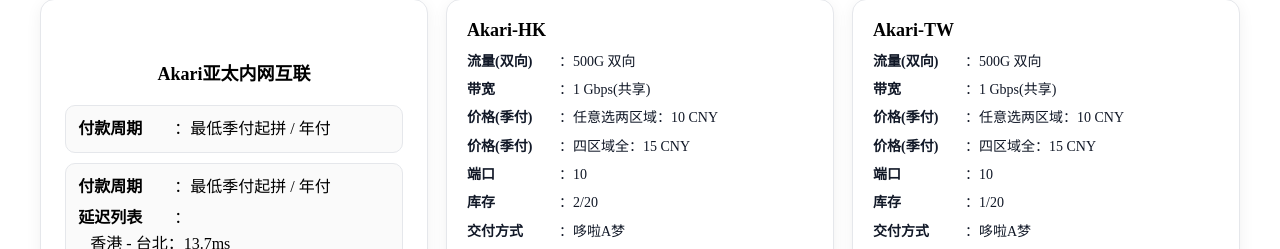
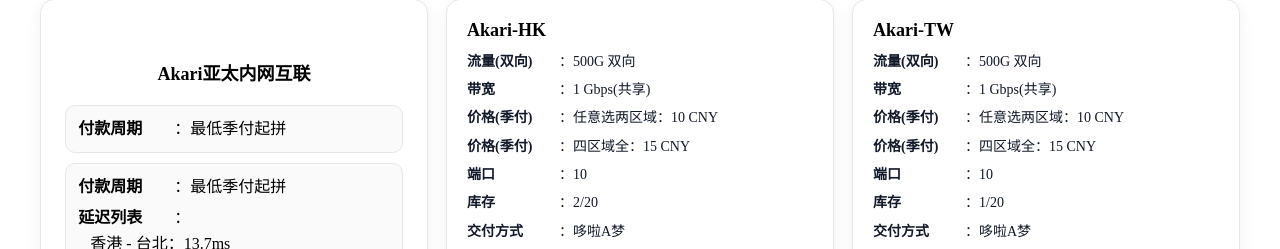
Before and after one commit to L1ttlebear/shoplist, a Vue app: page / in a window 1280 px wide. Shown: the part 669-918 px from the top of the page. Built offline with nearby package versions, Linux system fonts and the light colour scheme.

Commit message:
remove yearly text from pay cycle

```diff
--- a/src/data/products.js
+++ b/src/data/products.js
@@ -40,7 +40,7 @@
     {
       type: "section",
       name: "Akari亚太内网互联",
-      payCycle: "最低季付起拼 / 年付",
+      payCycle: "最低季付起拼",
       latency: [
         "香港 - 台北：13.7ms",
         "香港 - 新加坡：31.5ms",
```
